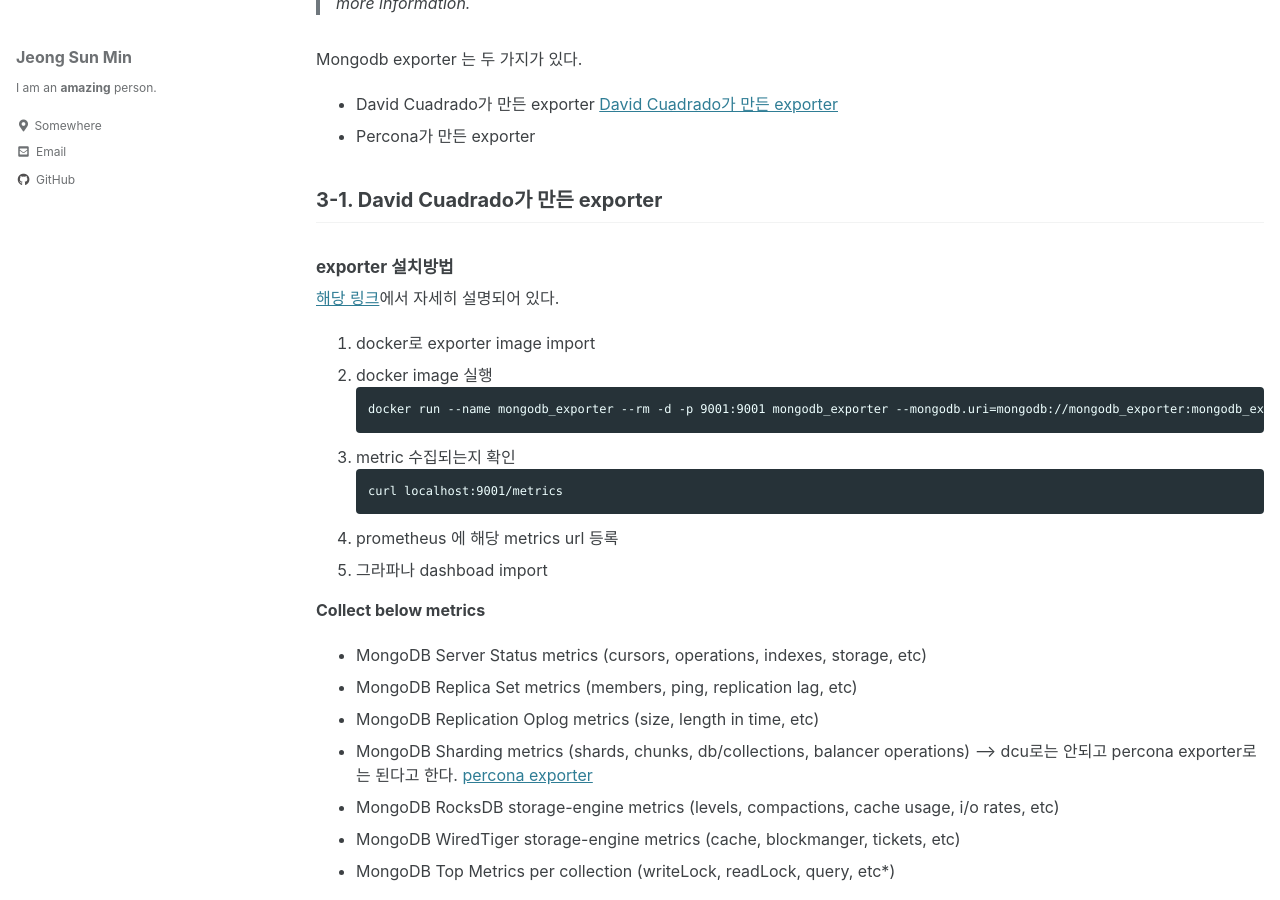
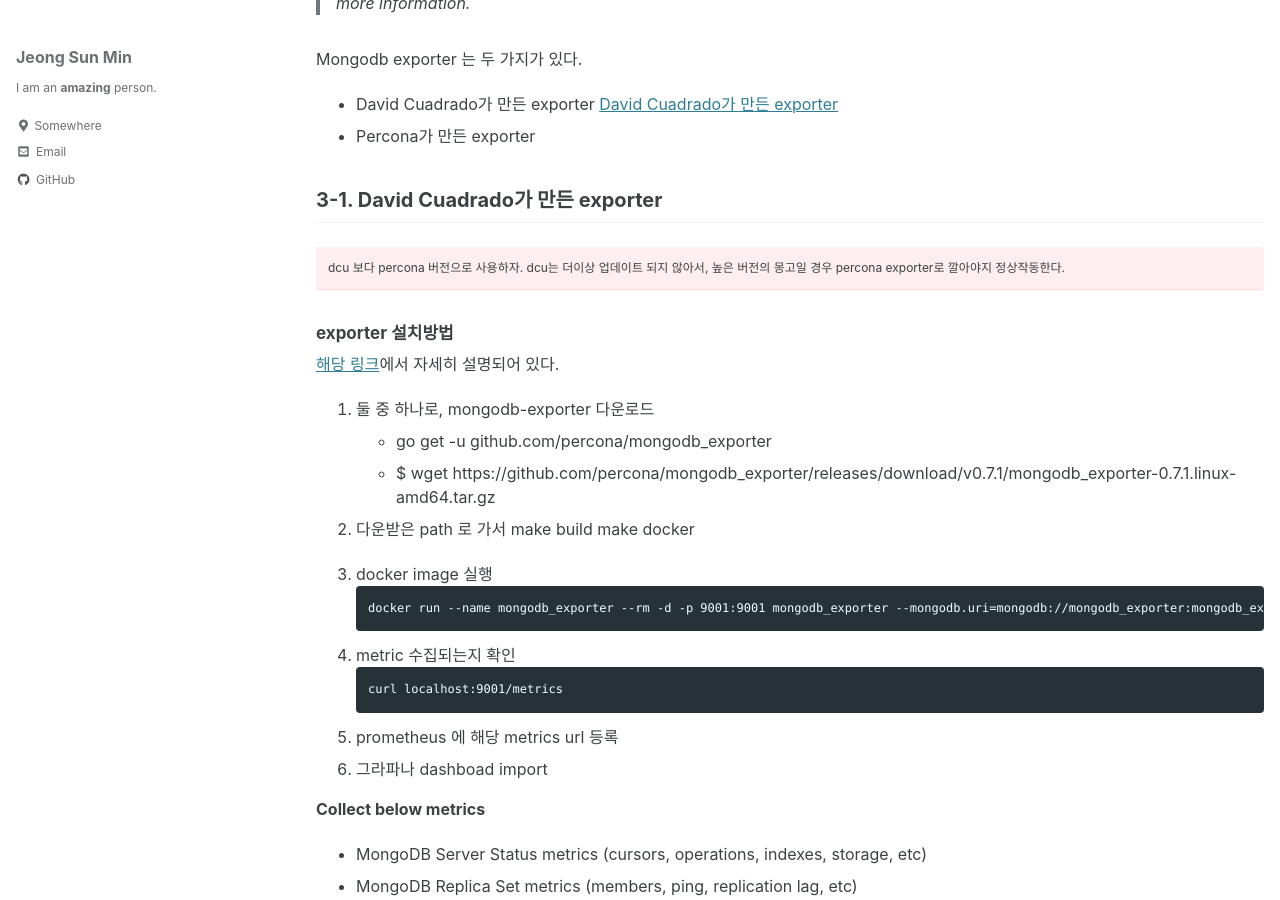
Before and after one commit to mongsil1025/mongsil1025.github.io, a Jekyll site: the page built from _posts/TIL/mongo/2020-12-14-mongoMonitoring.md, in a window 1280 px wide and 900 px high, scrolled down 1629 px. Built offline with Jekyll 4.4.1, drawn with Linux system fonts in a browser that asks for light colours; cached includes are drawn as plain includes; comment, search, counter and statistics services are not loaded.

Commit message:
[#] mongodb exporter

````diff
--- a/_posts/TIL/mongo/2020-12-14-mongoMonitoring.md
+++ b/_posts/TIL/mongo/2020-12-14-mongoMonitoring.md
@@ -78,20 +78,30 @@
 
 ## 3-1. David Cuadrado가 만든 exporter
 
+dcu 보다 percona 버전으로 사용하자. dcu는 더이상 업데이트 되지 않아서, 높은 버전의 몽고일 경우 percona exporter로 깔아야지 정상작동한다.
+{: .notice--danger}
+
 #### exporter 설치방법
 [해당 링크](https://devconnected.com/mongodb-monitoring-with-grafana-prometheus/0)에서 자세히 설명되어 있다.
 
-1. docker로 exporter image import
-2. docker image 실행
+1. 둘 중 하나로, mongodb-exporter 다운로드
+- go get -u github.com/percona/mongodb_exporter
+- $ wget https://github.com/percona/mongodb_exporter/releases/download/v0.7.1/mongodb_exporter-0.7.1.linux-amd64.tar.gz
+
+2. 다운받은 path 로 가서
+make build
+make docker
+
+3. docker image 실행
 ``` console
 docker run --name mongodb_exporter --rm -d -p 9001:9001 mongodb_exporter --mongodb.uri=mongodb://mongodb_exporter:mongodb_exporter@10.203.7.214:27017
 ```
-3. metric 수집되는지 확인
+4. metric 수집되는지 확인
 ``` console
 curl localhost:9001/metrics
 ```
-4. prometheus 에 해당 metrics url 등록
-5. 그라파나 dashboad import
+5. prometheus 에 해당 metrics url 등록
+6. 그라파나 dashboad import
 
 **Collect below metrics**
 - MongoDB Server Status metrics (cursors, operations, indexes, storage, etc)
````
